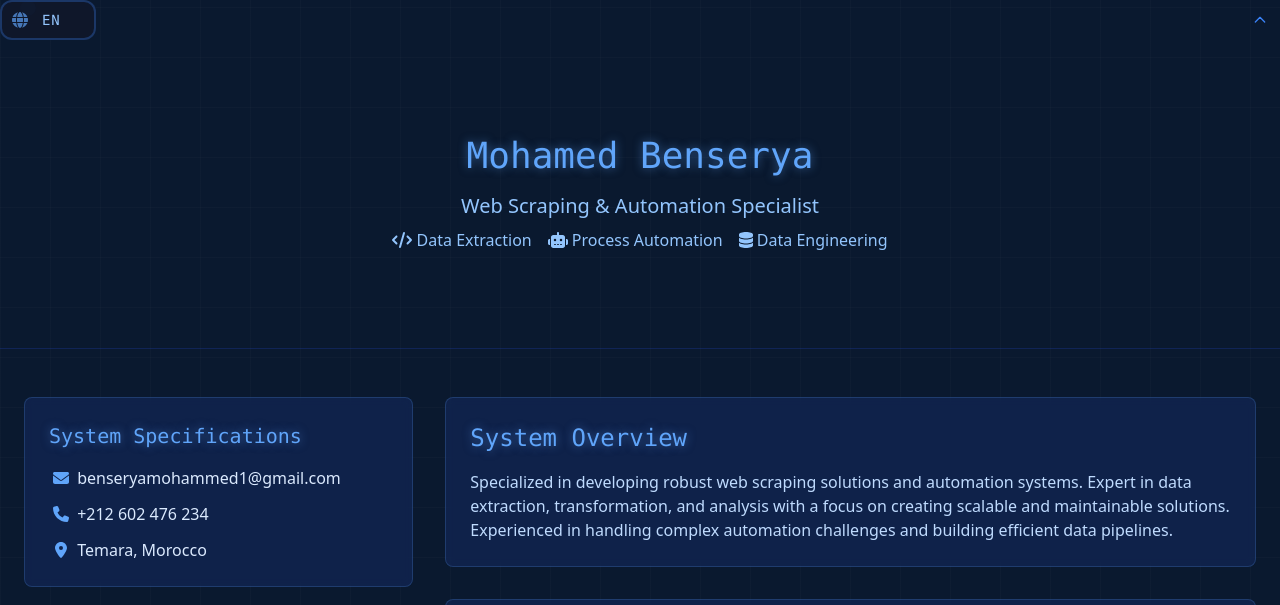
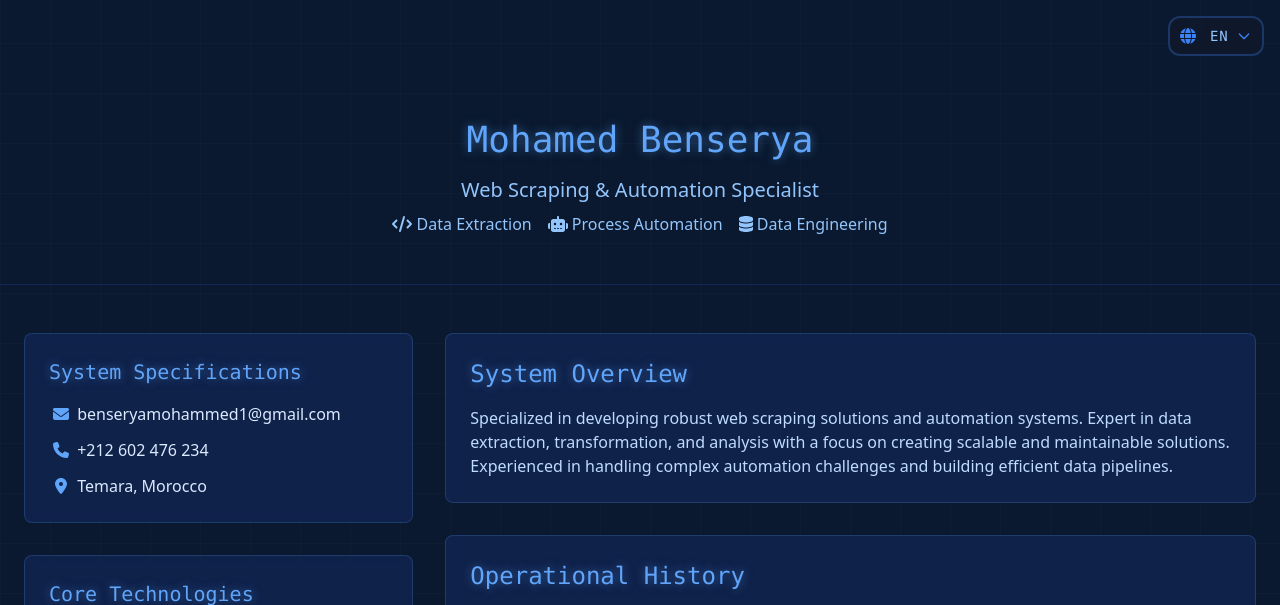
Before and after one commit to mohammedbenserya/portfolio.1, a Django app: page /aboutme/?lang=en in a window 1280 px wide. Shown: the top 605 px of the page. Run offline with Django 5.2, Linux system fonts and the light colour scheme; some libraries are stand-ins or nearby versions.

Commit message:
fix translation and lang

```diff
--- a/templates/aboutme.html
+++ b/templates/aboutme.html
@@ -30,15 +30,16 @@
 {% endblock styles %}
 {% load utils_tags %}
 {% block title %}Mohamed Benserya -
- {% trans_req_tag "Web Scraping &
-Automation Specialist" request.GET.lang %}
+ {% trans_req_tag "Web Scraping & Automation Specialist" request.GET.lang %}
 {% endblock title %}
 {% block content %}
 <main class="blueprint-bg min-h-screen text-blue-100">
   <!-- Header Section -->
-  {% include 'lang.html' %}
+  <div class="flex justify-end items-center p-4">
+    {% include 'lang.html' %}
+  </div>
 
-  <section class="py-2 md:py-24 border-b border-blue-800/30">
+  <section class="py-12 md:py-12 border-b border-blue-800/30">
     <div class="container mx-auto px-4 md:px-6">
       <div class="flex flex-col items-center">
         <h1 class="text-3xl md:text-4xl font-mono blueprint-text mb-4 text-center">Mohamed Benserya</h1>
--- a/templates/lang.html
+++ b/templates/lang.html
@@ -1,4 +1,4 @@
-    <div class="relative group">
+    <div class="relative group w-fit">
       <select
         class="px-10 pr-4 py-2 w-24
                bg-[#0f172a] border-2 border-blue-500/30
--- a/templates/navbar.html
+++ b/templates/navbar.html
@@ -33,7 +33,7 @@
     </div>
   </div>
   <!-- Mobile Menu -->
-  <div id="nav-content" class="hidden md:hidden">
+  <div id="nav-content" class="hidden md:hidden w-fit">
       <div class="px-6 py-4 font-mono space-y-2">
         <a href="{{ portfolio_url }}"
            class="block hover:text-blue-300 transition-colors {% if request.path == portfolio_url %}text-blue-400 border-b-2 border-blue-400{% endif %}">
@@ -47,6 +47,7 @@
            class="block hover:text-blue-300 transition-colors {% if request.path == zillow_url %}text-blue-400 border-b-2 border-blue-400{% endif %}">
            {% trans_req_tag "Zillow" request.GET.lang %}
         </a>
+        {% include 'lang.html' %}
       </div>
     </div>
 </nav>
--- a/templates/portfolio.html
+++ b/templates/portfolio.html
@@ -165,6 +165,9 @@
         <i class="fab fa-github mr-2"></i>
         GitHub
       </a>
+
+      {% include 'lang.html' %}
+
     </div>
   </div>
 </nav>
```
